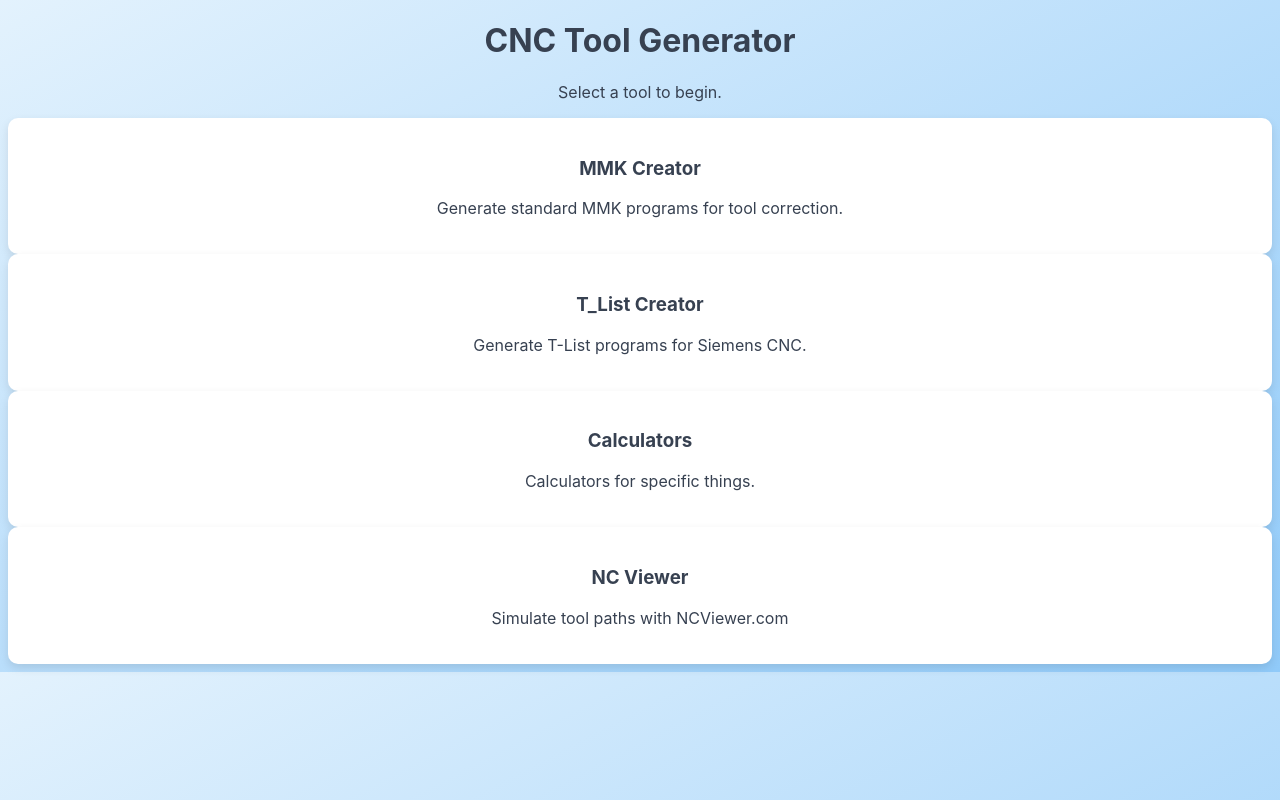
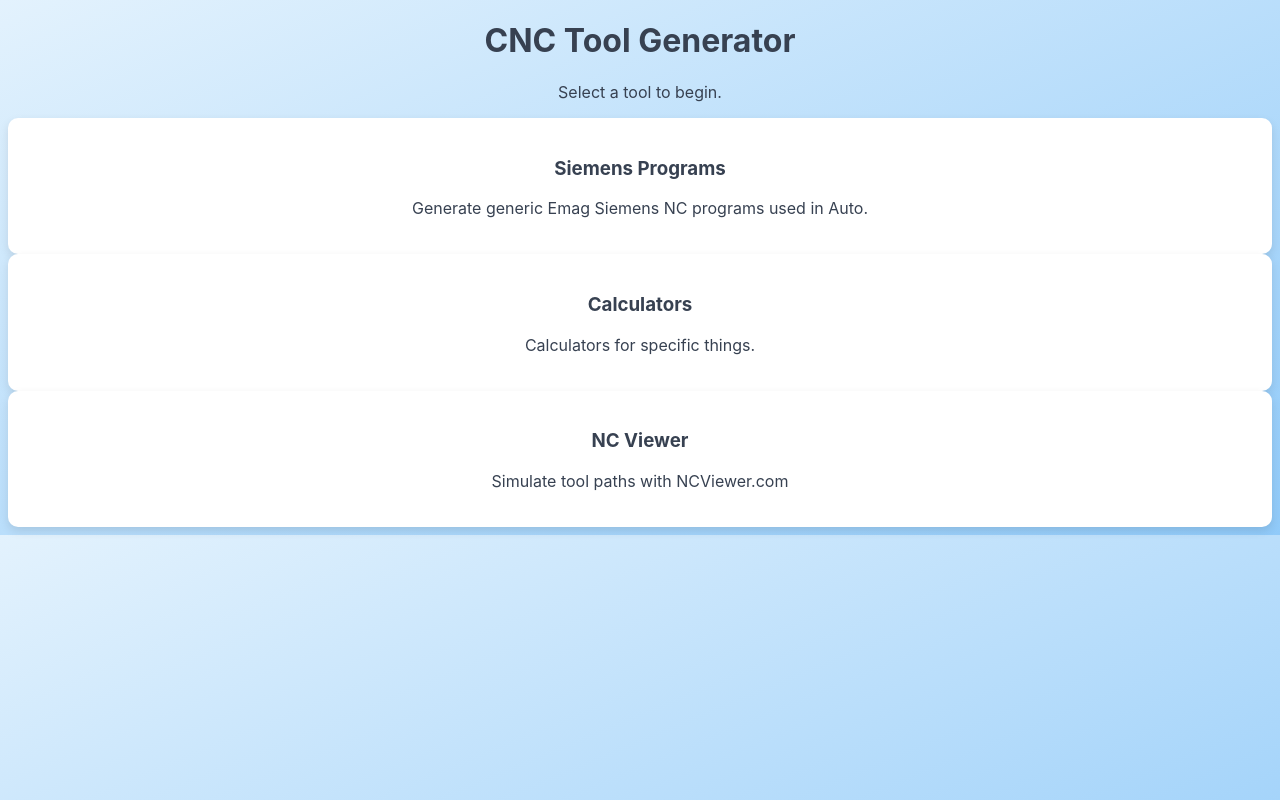
Before and after one commit to spickworth1991/CNCTools, a Next.js app: page / in a window 1280 px wide. Built offline with nearby package versions, Linux system fonts and the light colour scheme.

Commit message:
organization

```diff
--- a/src/pages/index.js
+++ b/src/pages/index.js
@@ -16,23 +16,15 @@
       {/* Grid for Tool Options */}
       <div>
 
-        {/* MMK Creator */}
+        {/* Siemens Programming */}
         <div
           className="card"
-          onClick={() => router.push("tool/mmk-creator")}
+          onClick={() => router.push("../programs")}
         >
-          <h3>MMK Creator</h3>
-          <p>Generate standard MMK programs for tool correction.</p>
+          <h3>Siemens Programs</h3>
+          <p>Generate generic Emag Siemens NC programs used in Auto.</p>
         </div>
 
-        {/* T_List Creator */}
-        <div
-          className="card"
-          onClick={() => router.push("tool/t-list-creator")}
-        >
-          <h3>T_List Creator</h3>
-          <p>Generate T-List programs for Siemens CNC.</p>
-        </div>
 
         {/* Calculators */}
         <div
```
Also changed, not shown: src/pages/programs.js (added).
